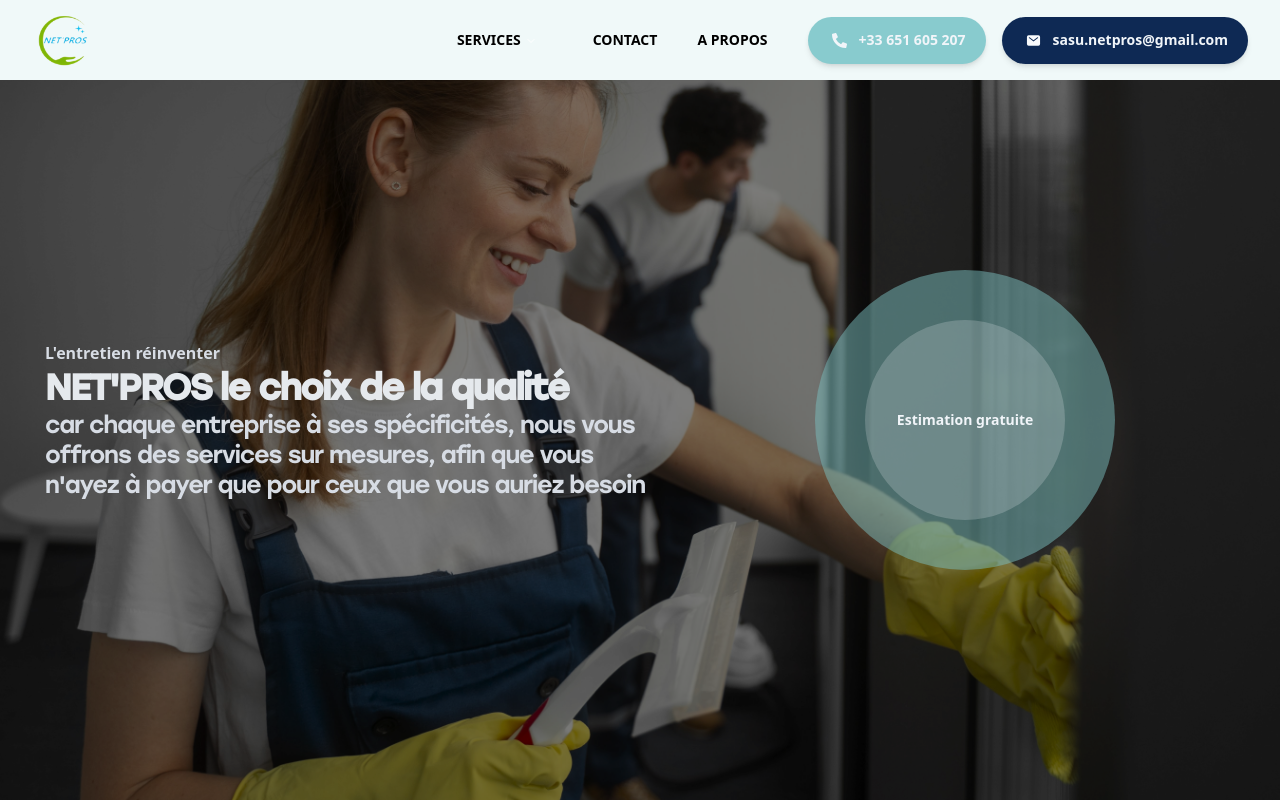
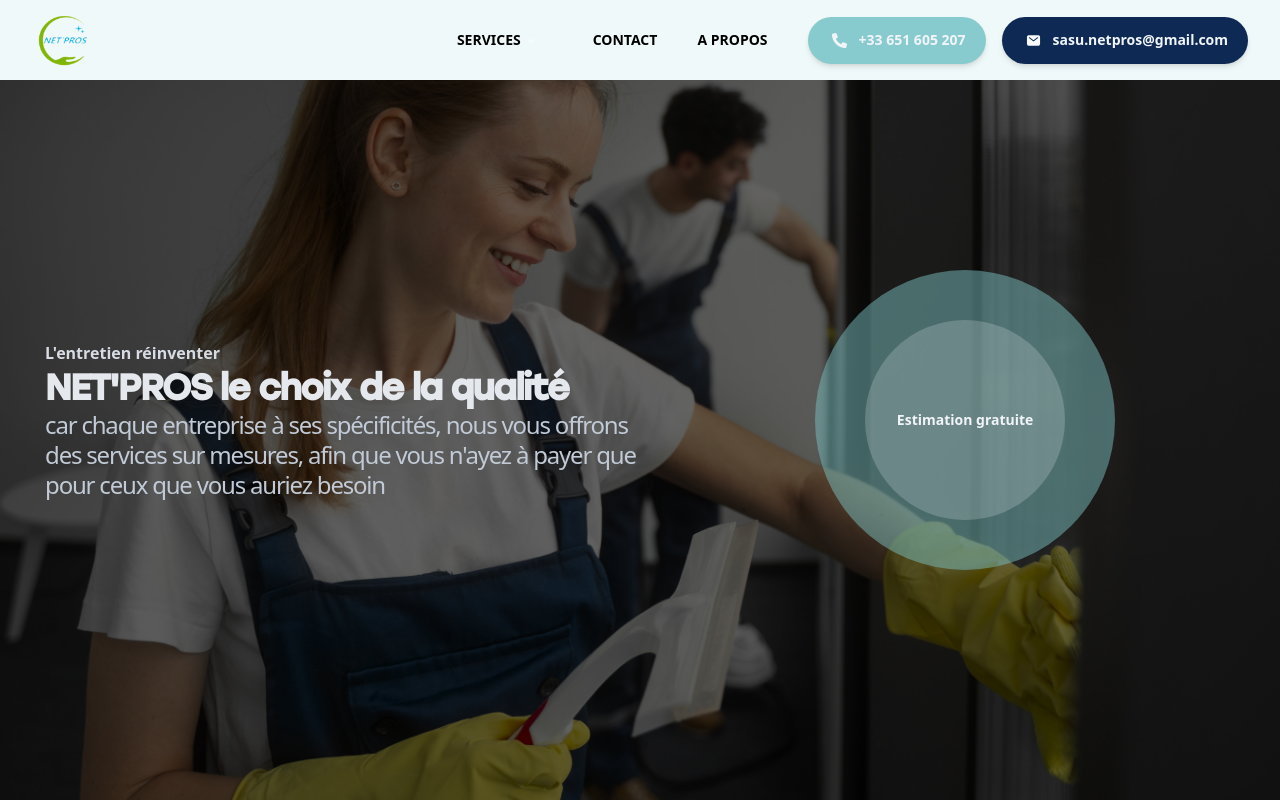
Before and after one commit to netproam/netpro, a Next.js app: page / in a window 1280 px wide. Shown: the top 802 px of the page. Built offline with nearby package versions, Linux system fonts and the light colour scheme.

Commit message:
une meilleur version pour la version detailler des produits

```diff
--- a/src/components/Navigation/DialogEstimation.tsx
+++ b/src/components/Navigation/DialogEstimation.tsx
@@ -27,16 +27,16 @@
         <Button className={`  text-slate-200 px-8 py-6 rounded-lg
            font-semibold text-sm ${styleBtn}`} >Estimation gratuite</Button>
       </DialogTrigger>
-      <DialogContent className="w-full h-full p-0 overflow-scroll ">
+      <DialogContent className="w-full h-full p-0 overflow-scroll bg-slate-50 ">
         <DialogHeader>
           <DialogTitle className="text-center text-lg py-4">Outils de simulation</DialogTitle>
 
           <div className="flex  w-full justify-center p-0 py-4 ">
-                <div className="w-fit rounded-2xl  bg-slate-200 gap-10  ">
-                <button className={`${isChanging? "bg-white rounded-2xl font-semibold " : "bg-transparent"} p-2`} onClick={()=>setIsChanging(true)}>Estimation gratuite </button>
+                <div className="w-fit rounded-2xl  bg-slate-200 text-sm  text-slate-800 gap-10  ">
+                <button className={`${isChanging? "bg-white rounded-2xl font-semibold text-slate-800 " : "bg-transparent"} p-2`} onClick={()=>setIsChanging(true)}>Estimation gratuite </button>
 
                 <button
-                className={`${isChanging===false? "bg-white rounded-2xl font-semibold " : "bg-transparent"} p-2`}
+                className={`${isChanging===false? "bg-white rounded-2xl font-semibold text-slate-800 " : "bg-transparent"} p-2`}
                 onClick={()=>setIsChanging(false)}>Contactez nous </button>
                 </div>
                 </div>
--- a/src/components/forms/ContactOnDialog.tsx
+++ b/src/components/forms/ContactOnDialog.tsx
@@ -52,7 +52,7 @@
 
     return (
         <Form {...form} >
-          <form onSubmit={form.handleSubmit(onSubmit)} className="h-full  gap-4 p-4 bg-white  w-full  flex flex-col
+          <form onSubmit={form.handleSubmit(onSubmit)} className="h-full  gap-4 p-4   w-full  flex flex-col
            shadow-xl rounded-xl  ">
 
             <FormField
--- a/src/components/forms/EstimationForm.tsx
+++ b/src/components/forms/EstimationForm.tsx
@@ -49,7 +49,7 @@
     return (
         <Form {...form} >
           <form onSubmit={form.handleSubmit(onSubmit)} className="h-full
-           gap-8 p-4 bg-white  w-full  flex flex-col
+           gap-8 p-4   w-full  flex flex-col
            shadow-xl rounded-xl  ">
 
 
--- a/src/components/section/WelcomeSection.tsx
+++ b/src/components/section/WelcomeSection.tsx
@@ -61,7 +61,7 @@
 
 src="/photo_welcome-min.jpeg"
 
-className="object-cover bg-transparent brightness-50  w-full  backdrop-blur-lg
+className="object-cover bg-transparent brightness-[40%]  w-full  backdrop-blur-lg
     h-full   "/>
 </div>
 
@@ -94,8 +94,8 @@
 
         key={allText[0].id+"description"}
     animate={{opacity:[0,1],transition:{delay:1.5,duration:3.5}}}
-    className="text-slate-200 leading-relaxed font-noto   lg:w-[600px]  text-left  lg:text-2xl
-    font-thin font-stolzl text-base  lg:leading-tight
+    className="text-slate-300  leading-relaxed    lg:w-[600px]  text-left  lg:text-2xl
+     text-base  lg:leading-tight
      tracking-tighter">{allText[0].sousDescription}</motion.p>
     {/* <motion.div
                   animate={{opacity:[0,1],transition:{duration:2,delay:2.25}}}
```
